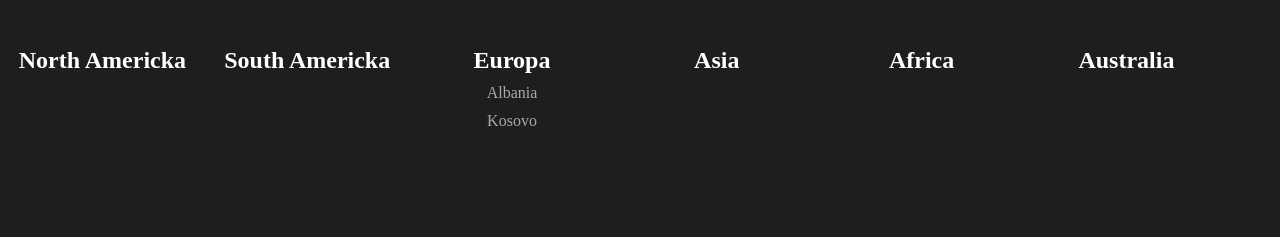
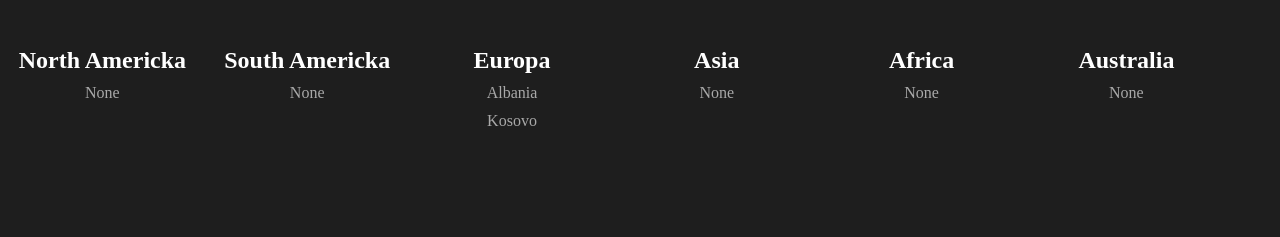
Before and after one commit to Powersurveillance/snownote, a plain HTML site: page page/support.html in a window 1280 px wide. Shown: the part 153-390 px from the top of the page. Drawn offline with Linux system fonts and the light colour scheme.

Commit message:
Update support.html

```diff
--- a/page/support.html
+++ b/page/support.html
@@ -26,11 +26,16 @@
     </header>
     <section>
       <div class="contanier">
+        <div class="rick">
+          <h2></h2>
+        </div>
         <div class="net">
           <h2>North Americka</h2>
+          <li>None</li>
         </div>
         <div class="net">
           <h2>South Americka</h2>
+          <li>None</li>
         </div>
         <div class="net">
           <h2>Europa</h2>
@@ -39,12 +44,15 @@
         </div>
         <div class="net">
           <h2>Asia</h2>
+          <li>None</li>
         </div>
         <div class="net">
           <h2>Africa</h2>
+          <li>None</li>
         </div>
         <div class="net">
           <h2>Australia</h2>
+          <li>None</li>
         </div>
       </div>
       <div class="contanier">
```
